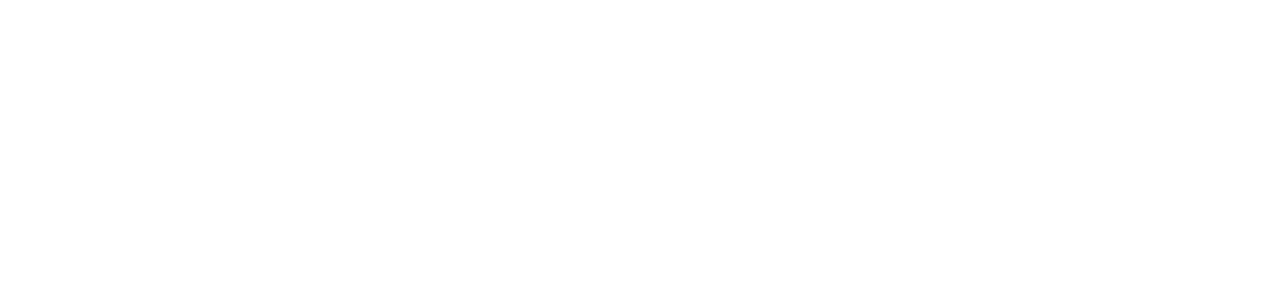
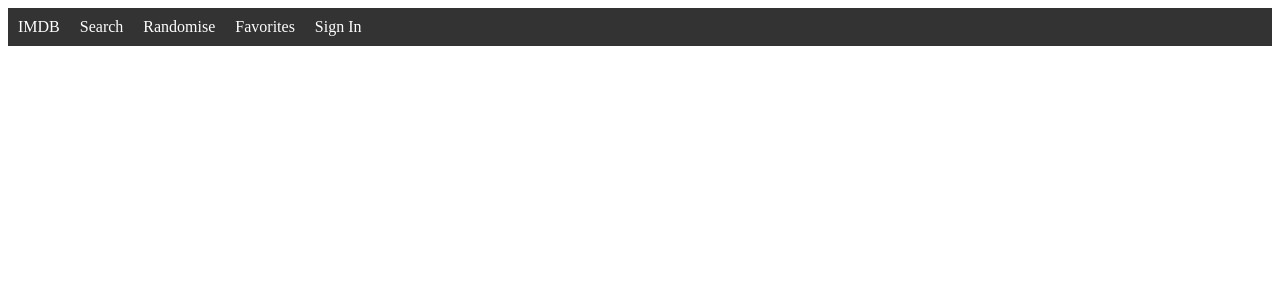
Before and after one commit to mozartamadeus1756/IMDB, a SvelteKit app: page / in a window 1280 px wide. Shown: the top 300 px of the page. Built offline with nearby package versions, Linux system fonts and the light colour scheme.

Commit message:
feat: add Navbar component with basic navigation structure

```diff
--- a/src/routes/+page.svelte
+++ b/src/routes/+page.svelte
@@ -1 +1,6 @@
-<script></script>
+<script>
+  import Navbar from "./Navbar.svelte";
+
+</script>
+
+<Navbar />
--- a/src/routes/navbar.svelte
+++ b/src/routes/navbar.svelte
@@ -1,5 +1,52 @@
 <script></script>
 
-<h1>IMDB</h1>
+<nav>
+    <div class="navbar">
+        <ul>
+            <li><a href="/">IMDB</a></li>
+            <li><a href="/search">Search</a></li>
+            <li><a href="/randomise">Randomise</a></li>
+            <li><a href="/favorites">Favorites</a></li>
+            <li><a href="/signIn">Sign In</a></li>
+        </ul>
+    </div>
+</nav>
 
-<button></button>
+
+
+
+<!-- <li><a href="/about">About</a></li>  bootton of page-->
+
+<style>
+    nav {
+        background-color: #333;
+        color: white;
+        padding: 10px;
+    }
+
+    .navbar {
+        display: flex;
+        justify-content: space-between;
+        align-items: center;
+    }
+
+    ul {
+        list-style-type: none;
+        margin: 0;
+        padding: 0;
+        display: flex;
+    }
+
+    li {
+        margin-right: 20px;
+    }
+
+    a {
+        color: white;
+        text-decoration: none;
+    }
+
+    a:hover {
+        text-decoration: underline;
+    }
+</style>
```
